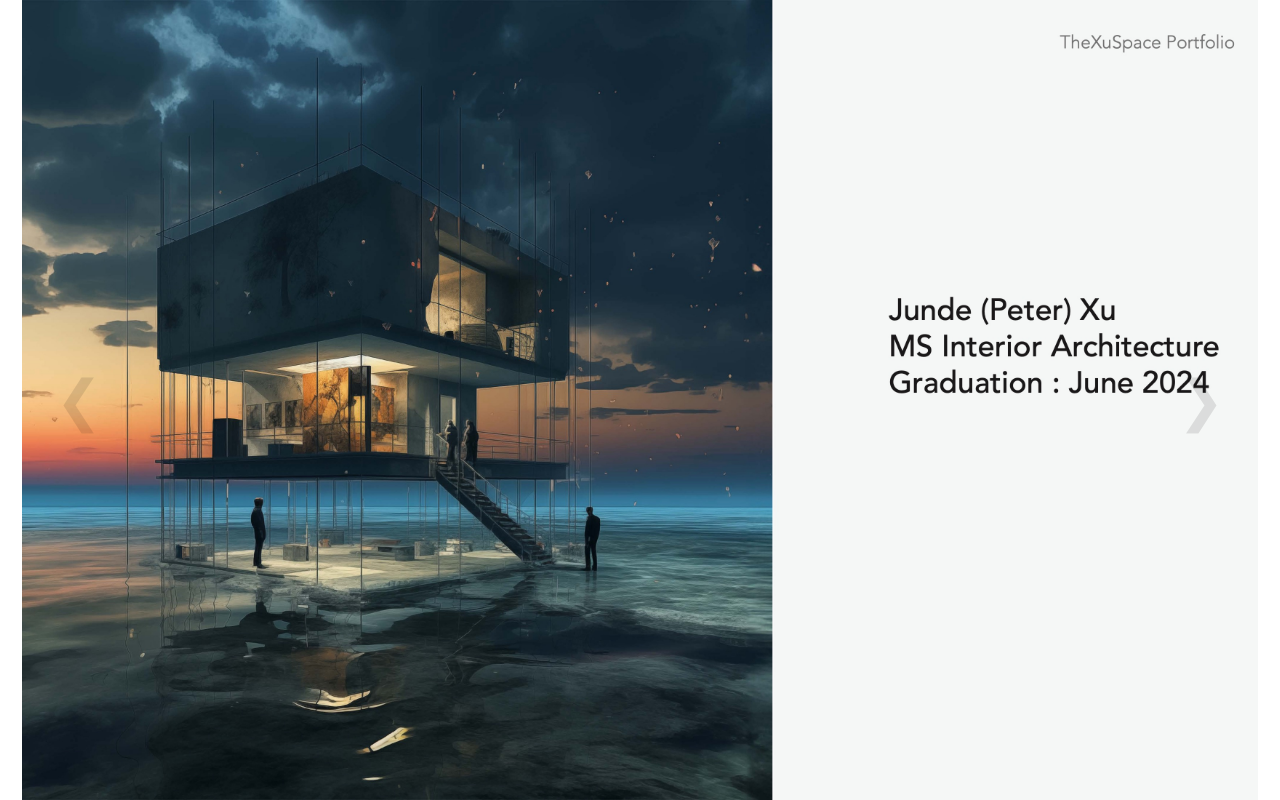
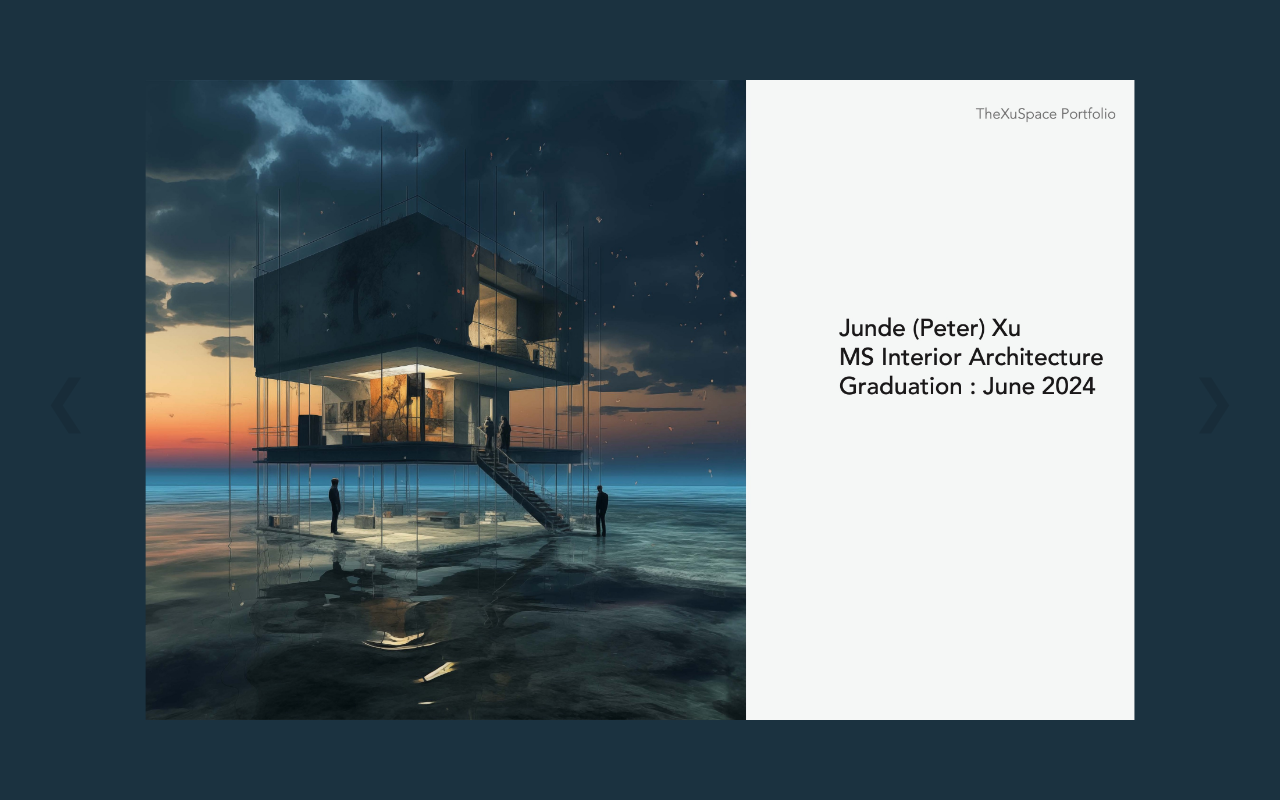
Before and after one commit to TheXuSpace/Design-Portfolio, a plain HTML site: page index.html in a window 1280 px wide. Drawn offline with Linux system fonts and the light colour scheme.

Commit message:
Update index.html

```diff
--- a/index.html
+++ b/index.html
@@ -5,16 +5,21 @@
     <meta name="viewport" content="width=device-width, initial-scale=1.0">
     <title>Junde Xu | Portfolio</title>
     <style>
+        :root {
+            --bg-color: #ffffff; /* Default to white */
+        }
+
         body, html {
             margin: 0;
             padding: 0;
             width: 100%;
             height: 100%;
             overflow: hidden;
-            background-color: #ffffff; /* Matches your cover's white background */
+            background-color: var(--bg-color);
             display: flex;
             align-items: center;
             justify-content: center;
+            transition: background-color 0.8s ease-in-out;
         }
 
         .slider-container {
@@ -39,14 +44,16 @@
         }
 
         img {
-            max-width: 100vw; /* Allows the image to breathe */
+            max-width: 100vw;
             max-height: 100vh;
             display: block;
-            object-fit: contain; /* CRITICAL: Prevents stretching/distortion */
+            object-fit: contain;
             user-select: none;
+            /* This creates the 20% zoom out effect */
+            transform: scale(0.8);
+            transition: transform 0.5s ease;
         }
 
-        /* Navigation Arrows */
         .nav-btn {
             position: absolute;
             top: 50%;
@@ -58,20 +65,20 @@
             padding: 30px;
             cursor: pointer;
             z-index: 100;
-            opacity: 0.1; /* Very faint so it doesn't distract from your work */
-            transition: opacity 0.3s ease, transform 0.2s;
+            opacity: 0.1;
+            transition: opacity 0.3s ease;
         }
 
         .nav-btn:hover {
             opacity: 0.8;
-            transform: translateY(-50%) scale(1.1);
         }
 
-        .prev { left: 2%; }
-        .next { right: 2%; }
+        .prev { left: 1%; }
+        .next { right: 1%; }
 
         @media (max-width: 768px) {
             .nav-btn { font-size: 2rem; padding: 15px; opacity: 0.3; }
+            img { transform: scale(0.9); /* Less zoom out on mobile */ }
         }
     </style>
 </head>
@@ -79,31 +86,32 @@
 
     <div class="slider-container">
         <button class="nav-btn prev" onclick="changeSlide(-1)">&#10094;</button>
-
         <div id="gallery"></div>
-
         <button class="nav-btn next" onclick="changeSlide(1)">&#10095;</button>
     </div>
 
+    <canvas id="canvas" style="display:none;"></canvas>
+
     <script>
-        const totalSlides = 33; // Adjusted for the deleted page 17
+        const totalSlides = 33;
         const gallery = document.getElementById('gallery');
         let currentSlide = 0;
 
-        // Generate slides and handle the Page 17 skip
         for (let i = 1; i <= totalSlides; i++) {
             const slide = document.createElement('div');
             slide.className = i === 1 ? 'slide active' : 'slide';
 
-            // Logic: if we are at or past the 17th slide, load image 18
             let imageNum = i;
-            if (i >= 17) {
-                imageNum = i + 1;
-            }
+            if (i >= 17) imageNum = i + 1;
 
             const img = document.createElement('img');
-            // Ensure this matches your file extension (.jpeg or .jpg)
             img.src = `Junde Xu's design portfolio ${imageNum}.jpeg`;
+            img.crossOrigin = "Anonymous"; // Allows the script to read image colors
+
+            // Sample color as soon as image loads
+            img.onload = function() {
+                if (i === 1) updateBackground(this);
+            };
 
             slide.appendChild(img);
             gallery.appendChild(slide);
@@ -115,15 +123,37 @@
             slides[currentSlide].classList.remove('active');
             currentSlide = (currentSlide + direction + slides.length) % slides.length;
             slides[currentSlide].classList.add('active');
+
+            const activeImg = slides[currentSlide].querySelector('img');
+            if (activeImg.complete) {
+                updateBackground(activeImg);
+            } else {
+                activeImg.onload = () => updateBackground(activeImg);
+            }
         }
 
-        // Keyboard navigation
+        function updateBackground(img) {
+            try {
+                const canvas = document.getElementById('canvas');
+                const ctx = canvas.getContext('2d', { willReadFrequently: true });
+                canvas.width = img.naturalWidth;
+                canvas.height = img.naturalHeight;
+                ctx.drawImage(img, 0, 0);
+
+                // Sample pixel at (10,10) to match image background
+                const pixel = ctx.getImageData(10, 10, 1, 1).data;
+                const rgb = `rgb(${pixel[0]}, ${pixel[1]}, ${pixel[2]})`;
+                document.documentElement.style.setProperty('--bg-color', rgb);
+            } catch (e) {
+                document.documentElement.style.setProperty('--bg-color', '#ffffff');
+            }
+        }
+
         document.addEventListener('keydown', (e) => {
             if (e.key === "ArrowLeft") changeSlide(-1);
             if (e.key === "ArrowRight") changeSlide(1);
         });
 
-        // Swipe navigation for mobile
         let touchstartX = 0;
         document.addEventListener('touchstart', e => { touchstartX = e.changedTouches[0].screenX; }, {passive: true});
         document.addEventListener('touchend', e => {
```
